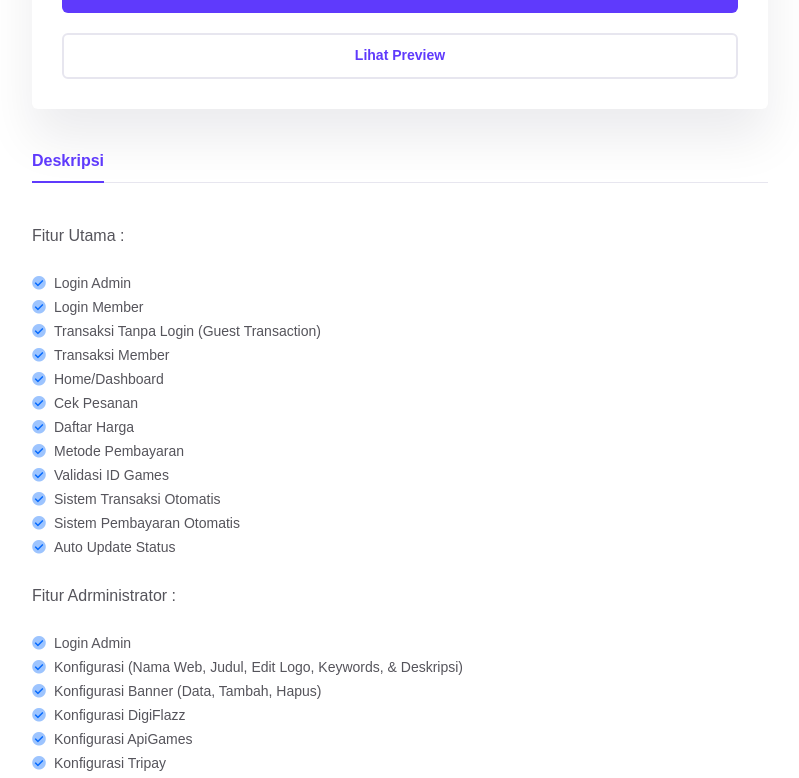
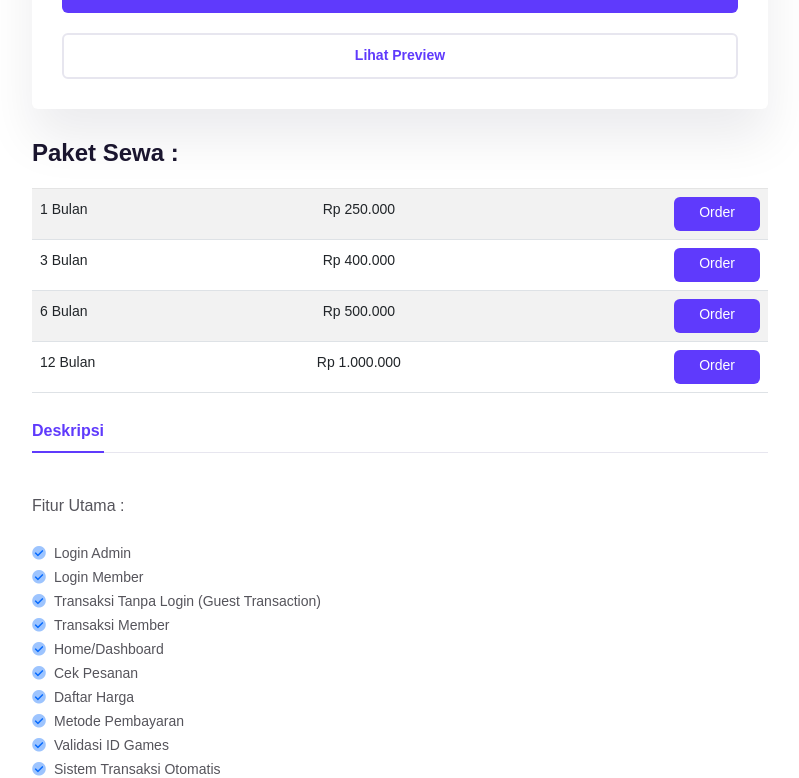
Before and after one commit to adriansahdotnet/kiosweb, a Next.js app: page /cgames in a window 1280 px wide. Shown: the part 969-1747 px from the top of the page, without its empty margins (240-1039 px from the left). Built offline with nearby package versions, Linux system fonts and the light colour scheme; no server answers; a web font is replaced by a local one.

Commit message:
add sewa

```diff
--- a/package.json
+++ b/package.json
@@ -22,6 +22,7 @@
     "react-firebase-hooks": "^5.1.0",
     "react-hook-form": "^7.27.1",
     "react-loader-spinner": "^5.1.4",
+    "react-owl-carousel": "^2.3.3",
     "react-player": "^2.9.0",
     "react-redux": "^7.2.6",
     "react-responsive-modal": "^6.2.0",
--- a/src/components/cgames/ProductDetailsArea.js
+++ b/src/components/cgames/ProductDetailsArea.js
@@ -1,6 +1,8 @@
 import Link from "next/link";
 import React from "react";
+import { Table } from "react-bootstrap";
 import { useDispatch, useSelector } from "react-redux";
+
 import { addToProduct } from "../../redux/features/productSlice";
 
 const ProductDetailsArea = () => {
@@ -25,6 +27,9 @@ const ProductDetailsArea = () => {
                     alt="product-details"
                   />
                 </div>
+
+                {/* Button Beli */}
+
                 <div className="product__proprietor white-bg mb-30">
                   <div className="product__proprietor-head mb-25">
                     <div className="product__prorietor-info mb-20 d-flex justify-content-between">
@@ -172,6 +177,67 @@ const ProductDetailsArea = () => {
                     </div>
                   </div>
                 </div>
+
+                {/* Table Sewa */}
+
+                <div className="row justify-content-center">
+                  <div className="col-xxl-12 col-xl-12 col-lg-12">
+                    <h3 className="mb-20 fw-bold text-start">Paket Sewa :</h3>
+                    <Table striped>
+                      <tbody>
+                        <tr>
+                          <td>1 Bulan</td>
+                          <td className="text-center">Rp 250.000</td>
+                          <td className="text-end">
+                            <a
+                              href="https://wa.wizard.id/1242a3"
+                              className="m-btn m-btn-5"
+                            >
+                              Order
+                            </a>
+                          </td>
+                        </tr>
+                        <tr>
+                          <td>3 Bulan</td>
+                          <td className="text-center">Rp 400.000</td>
+                          <td className="text-end">
+                            <a
+                              href="https://wa.wizard.id/f8592f"
+                              className="m-btn m-btn-5 h-10"
+                            >
+                              Order
+                            </a>
+                          </td>
+                        </tr>
+                        <tr>
+                          <td>6 Bulan</td>
+                          <td className="text-center">Rp 500.000</td>
+                          <td className="text-end">
+                            <a
+                              href="https://wa.wizard.id/396717"
+                              className="m-btn m-btn-5 h-10"
+                            >
+                              Order
+                            </a>
+                          </td>
+                        </tr>
+                        <tr>
+                          <td>12 Bulan</td>
+                          <td className="text-center">Rp 1.000.000</td>
+                          <td className="text-end">
+                            <a
+                              href="https://wa.wizard.id/0fbc89"
+                              className="m-btn m-btn-5 h-10"
+                            >
+                              Order
+                            </a>
+                          </td>
+                        </tr>
+                      </tbody>
+                    </Table>
+                  </div>
+                </div>
+
                 <div className="product__details-content">
                   <div className="product__tab mb-40">
                     <ul className="nav nav-tabs" id="proTab" role="tablist">
```
Also changed, not shown: src/components/Home/HeroArea.js (+10 -22 lines), 1 other file (tests, documents, lock files or other folders).
